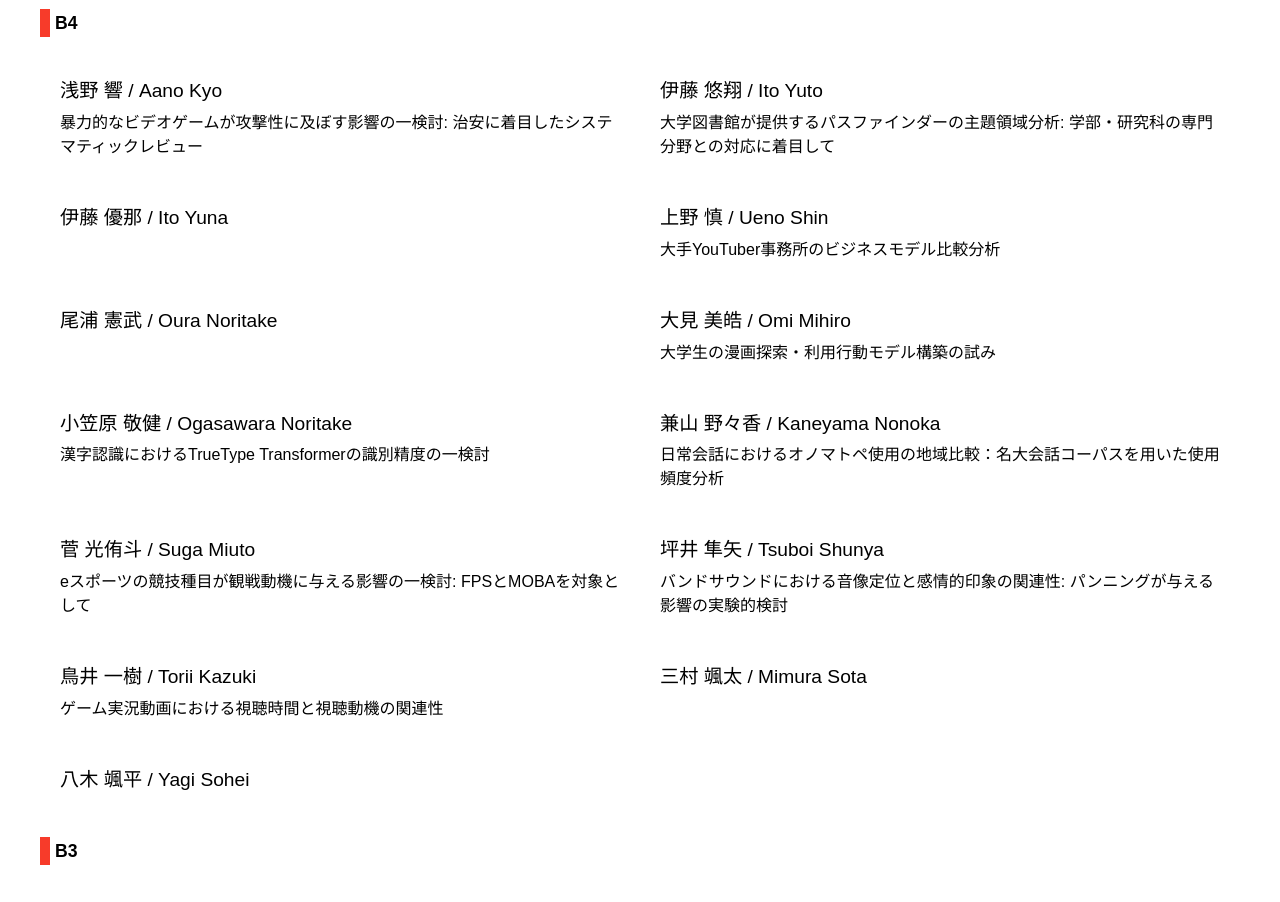
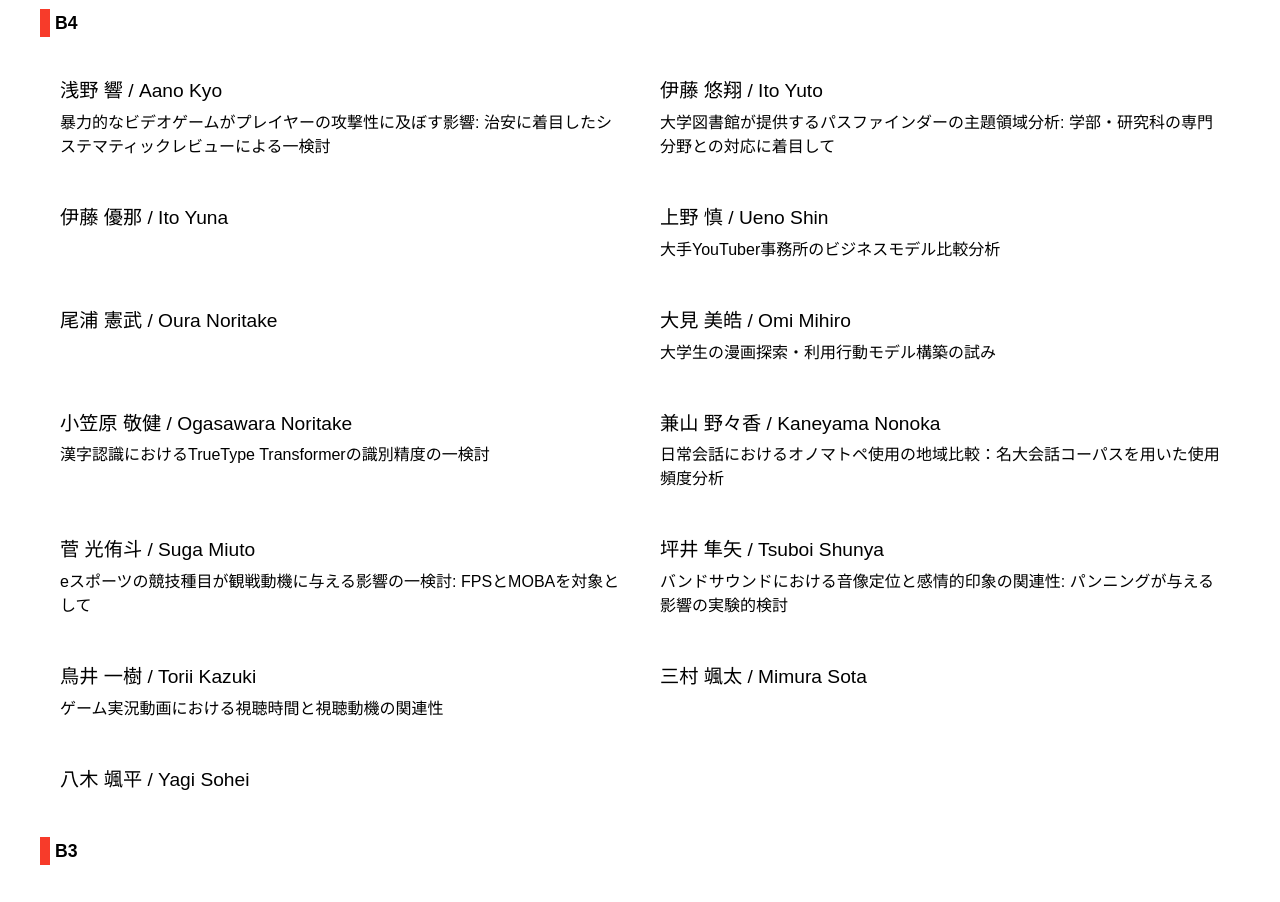
Before and after one commit to ikeda-labo/ikeda-labo.github.io, a plain HTML site: page index.html in a window 1280 px wide. Shown: the part 974-1876 px from the top of the page. Drawn offline with Linux system fonts and the light colour scheme; animation ran at ten frames a second.

Commit message:
Update index.html

```diff
--- a/index.html
+++ b/index.html
@@ -110,7 +110,7 @@
                             <div class="people_list">
                                 <div class="people_text">
                                     <div class="people_list_title">浅野 響 / Aano Kyo</div>
-                                    <p class="text1">暴力的なビデオゲームが攻撃性に及ぼす影響の一検討: 治安に着目したシステマティックレビュー</p>
+                                    <p class="text1">暴力的なビデオゲームがプレイヤーの攻撃性に及ぼす影響: 治安に着目したシステマティックレビューによる一検討</p>
                                 </div>
                             </div>
                             <div class="people_list">
```
